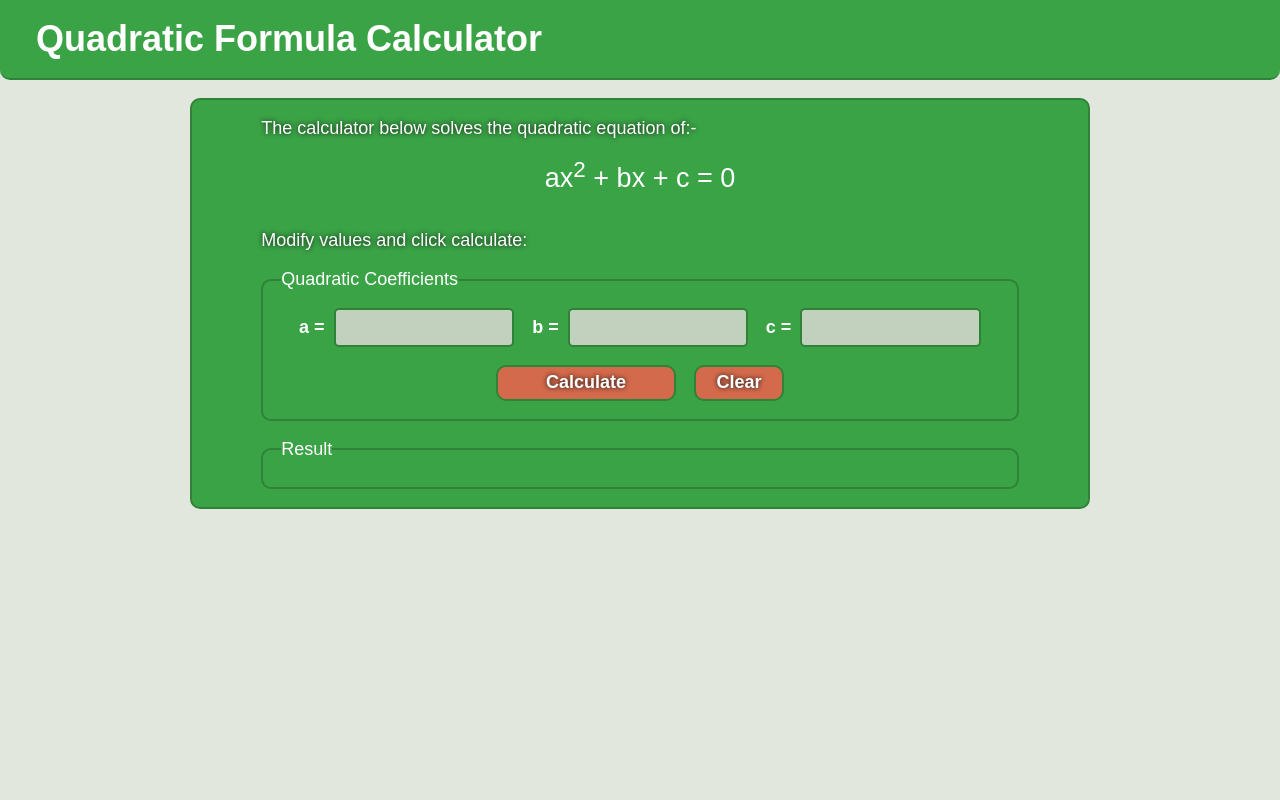
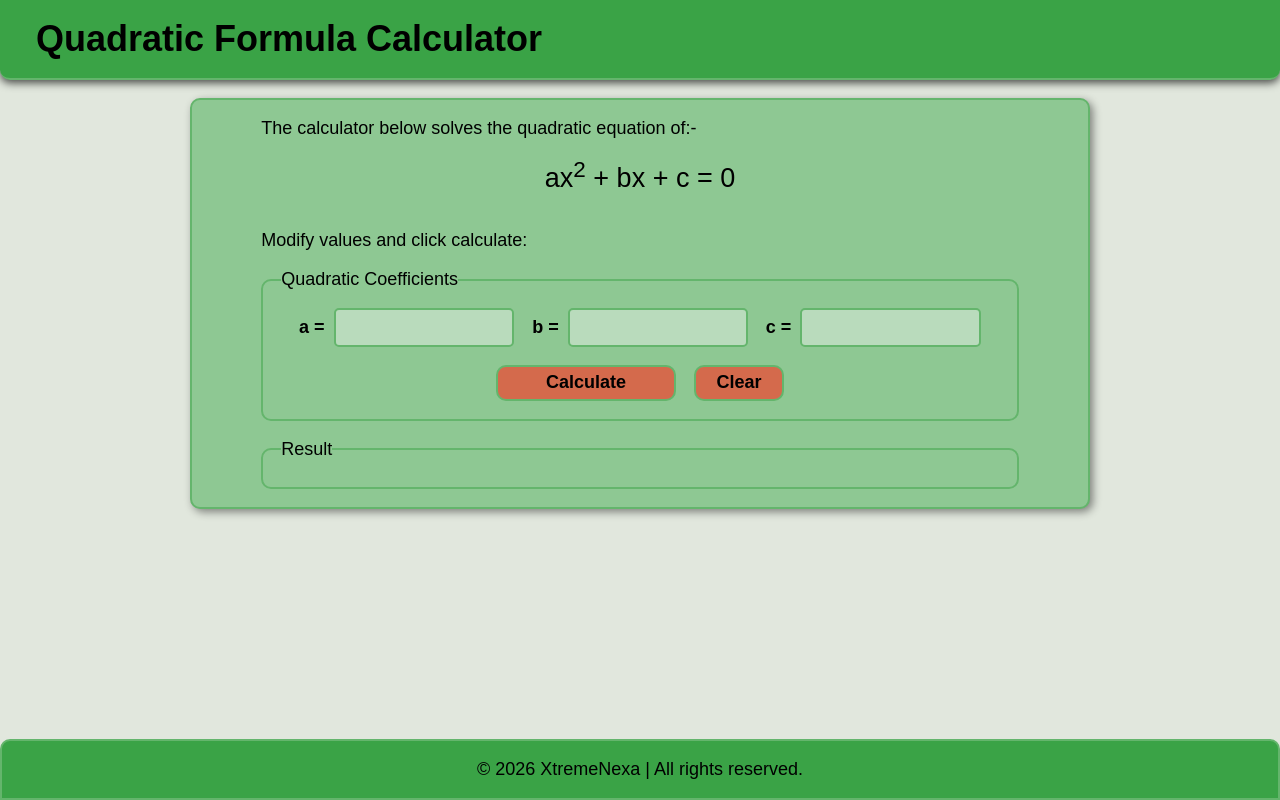
Before and after one commit to XtremeRahul007/quadratic-calculator-2026, a plain HTML site: page index.html in a window 1280 px wide. Drawn offline with Linux system fonts and the light colour scheme.

Commit message:
feat: add basic footer and refine theme layout

```diff
--- a/index.html
+++ b/index.html
@@ -49,15 +49,15 @@
                     <fieldset class="output-fieldset">
                         <legend>Result</legend>
                         <output type="textarea" id="result" class="result" readonly>
-                        <div></div>
+                            <div></div>
                     </fieldset>
                 </form>
             </section>
         </section>
     </main>
-
+    <section class="empty-padding"></section>
     <footer>
-
+        <p>&#x00A9 2026 XtremeNexa | All rights reserved.</p>
     </footer>
     <script src="script.js"></script>
 </body>
--- a/style.css
+++ b/style.css
@@ -3,26 +3,34 @@
     --border-thickness: 2px;
     --main-pad: 1em;
     --bg-main: #e1e7dd;
-    --bg-surface: #3aa346;
-    --border-color: #2f8238;
-    --text-primary: #ffffff;
-    --text-secondary: #3aa346;
+    --main-surface: #3aa346;
+    --bg-surface: #8ec893;
+    --border-color: #64b56c;
+    --text-primary: #000;
+    --text-secondary: #1e2b1f;
     --accent: #d46a4c;
     --accent-hover: #b8583d;
     --text-shadow: 0px 0px 5px #121512;
     --responsive-direction: column;
     --responsive-input-width: 100%;
-    --input-area-color: #c2d1bd;
+    --input-area-color: #b9dbbc;
 }
 
 html {
     font-size: clamp(14px, 0.9vw + 0.5rem, 18px);
 }
 
+html,
+body {
+    height: 100%;
+    margin: 0;
+}
+
 @media (prefers-color-scheme: dark) {
     :root {
         --bg-main: #121512;
         --bg-surface: #1e2b1f;
+        --main-surface: #1e2b1f;
         --border-color: #2c362d;
         --text-primary: #e1e7dd;
         --text-secondary: #94a395;
@@ -43,9 +51,11 @@ header {
     flex-direction: column;
     align-items: center;
     padding: var(--main-pad);
-    background-color: var(--bg-surface);
+    background-color: var(--main-surface);
     border-bottom: var(--border-thickness) solid var(--border-color);
-    border-radius: 0px 0px 10px 10px;
+    border-radius: 0px 0px var(--border-radius) var(--border-radius);
+    box-shadow: 0px 3px 8px #000000af;
+
 }
 
 @media screen and (min-width: 481px) {
@@ -59,7 +69,8 @@ header {
         --responsive-direction: row;
         --responsive-input-width: 30%;
     }
-    .input-row{
+
+    .input-row {
         gap: 0.5em;
     }
 }
@@ -71,6 +82,8 @@ header {
 body {
     background-color: var(--bg-main);
     font-family: sans-serif;
+    display: flex;
+    flex-direction: column;
 }
 
 .main-equation {
@@ -78,6 +91,7 @@ body {
     border: var(--border-thickness) solid var(--border-color);
     border-radius: var(--border-radius);
     margin: var(--main-pad);
+    box-shadow: 3px 3px 8px #00000070;
 }
 
 @media screen and (min-width: 480px) {
@@ -105,7 +119,6 @@ body {
 
 .equation-formula-text {
     color: var(--text-primary);
-    text-shadow: var(--text-shadow);
 }
 
 .equation-formula {
@@ -117,7 +130,6 @@ body {
 .input-heading {
     font-size: 1rem;
     color: var(--text-primary);
-    text-shadow: var(--text-shadow);
 }
 
 .input-form,
@@ -222,7 +234,6 @@ body {
     color: var(--text-primary);
     font-weight: bold;
     background: var(--accent);
-    text-shadow: var(--text-shadow);
     transition: 0.1s ease-in-out;
 }
 
@@ -273,3 +284,17 @@ body {
     color: var(--text-primary);
     font-weight: bold;
 }
+
+footer {
+    text-align: center;
+    background-color: var(--main-surface);
+    color: var(--text-primary);
+    font-size: 1rem;
+    padding: var(--main-pad);
+    border: var(--border-color) solid var(--border-thickness);
+    border-radius: var(--border-radius) var(--border-radius) 0px 0px;
+}
+
+main{
+    flex: 1;
+}
```
